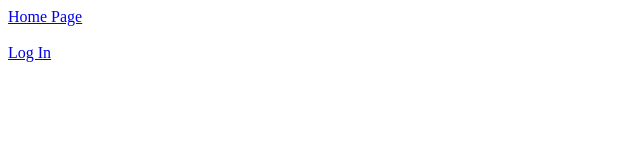
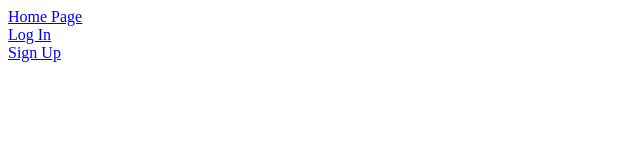
Before and after one commit to rexy91/mod4projectHR-frontend, a React (Create React App) app: page / in a window 1280 px wide. Shown: the top 160 px of the page, without its empty margins (0-640 px from the left). Built offline with nearby package versions, Linux system fonts and the light colour scheme.

Commit message:
added some stuff

```diff
--- a/src/App.js
+++ b/src/App.js
@@ -2,12 +2,14 @@
 import AuthForm from './Components/AuthForm'
 import ManagerProfileContainer from './Components/ManagerProfileContainer'
 import Home from './Components/Home'
+import HomeNavBar from './Components/HomeNavBar'
 
 // React librarys
 import React from 'react';
 import { Link, NavLink } from 'react-router-dom'
 import {withRouter} from 'react-router-dom'
 import { Switch, Route } from 'react-router';
+import SignUpForm from './Components/SignUpForm';
 
 
 
@@ -87,26 +89,18 @@ class App extends React.Component {
     })
   }
 
-     render(){
-      //  console.log(this.props, 'app Props')
+      render(){
+
       return (
       <div className="App">
-      <aside class='side-nav'>
-      <NavLink exact to="/home">Home Page</NavLink>
-      <br></br>
-      <br></br>
-      <NavLink exact to="/login">Log In </NavLink>
-      </aside>
-
-      {/* Routes  */}
-      <Switch>
-        <Route exact path = '/profile' render = {this.renderManagerProfile} />
-        <Route exact path = '/home' componenet = { Home }/>
-        {/* passing props inside Router  */}
-        <Route path='/login' render = {(props) => <AuthForm {...props} onLogInSubmit = {this.onLogInSubmit} />}/>
-
-
-      </Switch>
+        <HomeNavBar/>
+        <Switch>
+          <Route exact path = '/home' componenet = { Home }/>
+          {/* passing props inside Router  */}
+          <Route exact path='/login' render = {(props) => <AuthForm {...props} onLogInSubmit = {this.onLogInSubmit} />}/>
+          <Route exact path = '/signup' component={SignUpForm} />
+          <Route exact path = '/profile' render = {this.renderManagerProfile} />
+        </Switch>
       </div>
     );}
 }
--- /dev/null
+++ b/src/Components/HomeNavBar.jsx
@@ -0,0 +1,18 @@
+import React from 'react'
+import {NavLink} from 'react-router-dom'
+
+const HomeNavBar = () => {
+    return (
+        <div>
+            <aside className='side-nav'>
+                <NavLink exact to="/home">Home Page</NavLink>
+                <br></br>
+                <NavLink exact to="/login">Log In </NavLink>
+                <br></br>
+                <NavLink to='/signup'>Sign Up</NavLink>
+            </aside>
+        </div>
+    )
+}
+
+export default HomeNavBar
--- /dev/null
+++ b/src/Components/SignUpForm.jsx
@@ -0,0 +1,19 @@
+import React from 'react'
+
+const SignUpForm = () => {
+
+    return (
+        <div>
+            <p>Let's Sign Up:</p>
+                <form onSubmit = {this.onSubmit}>
+                    <label>Username</label>
+                    <input type = 'text' placeholder = 'Your Username' name= 'username' value = {this.state.username} onChange={this.onChange}/>
+                    <label>Password</label>
+                    <input type = 'password' placeholder = 'Your Password' name = 'password' value = {this.state.password} onChange={this.onChange}/>
+                    <input type = 'submit'/>
+                </form>
+        </div>
+    )
+}
+
+export default SignUpForm
```
